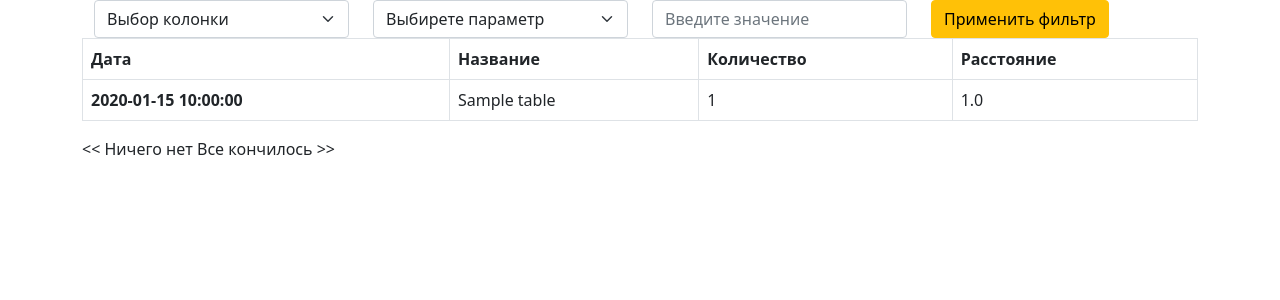
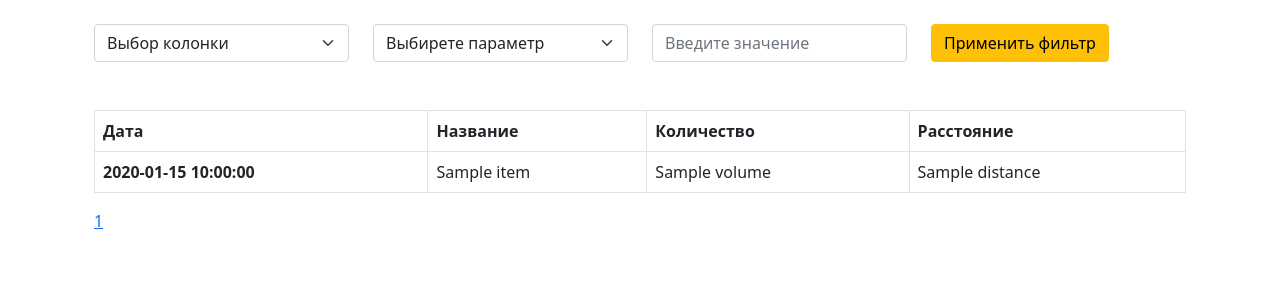
Before and after one commit to acecrosser/welbex, a Flask app: template app/templates/index.html in a window 1280 px wide. Shown: the top 300 px of the page. Run offline with Flask 2, Linux system fonts and the light colour scheme; tables that the repository leaves empty hold one stand-in row (values such as "Sample post"); the template is opened without the code that fills it: values that come from a table or form of the project are taken from there, most other values are stand-ins (such as "Sample title", 1, 10 or a date in 2020).

Commit message:
omg this funy js

```diff
--- a/app/app.py
+++ b/app/app.py
@@ -11,39 +11,44 @@
 
 from model import SinglePageTable
 
-@app.route('/', methods=['GET', 'POST'])
-def index_page():
 
-    filter_item = request.form.get('text_input')
-    column = request.form.get('column')
-    param = request.form.get('param')
-    page = request.args.get('page', 1, type=int)
+@app.route('/')
+def index():
+
+    table = SinglePageTable.query.all()
+    return render_template('index.html', table=table)
+
+
+@app.route('/table')
+def tabel_page():
+
+    column = request.args.get('column')
+    param = request.args.get('param')
+    filter_item = request.args.get('text_input')
 
     if param == 'ilike':
         table = SinglePageTable.query.filter(
-            getattr(SinglePageTable, f'{column}').ilike(f'{filter_item}')
-        ).paginate(page, 10, False)
-        return render_template('index.html', table=table)
+            getattr(SinglePageTable, f'{column}').ilike(f'%{filter_item}%')
+        ).order_by(getattr(SinglePageTable, f'{column}'))
+        return render_template('table.html', table=table)
 
     elif param == '==':
         table = SinglePageTable.query.filter(
             getattr(SinglePageTable, f'{column}') == (f'{filter_item}')
-        ).paginate(page, 10, False)
-        return render_template('index.html', table=table)
+        ).order_by(getattr(SinglePageTable, f'{column}'))
+        return render_template('table.html', table=table)
 
     elif param == '>':
         table = SinglePageTable.query.filter(
             getattr(SinglePageTable, f'{column}') > (f'{filter_item}')
-        ).paginate(page, 10, False)
-        return render_template('index.html', table=table)
+        ).order_by(getattr(SinglePageTable, f'{column}'))
+        return render_template('table.html', table=table)
 
     elif param == '<':
         table = SinglePageTable.query.filter(
             getattr(SinglePageTable, f'{column}') < (f'{filter_item}')
-        ).paginate(page, 10, False)
-        return render_template('index.html', table=table)
+        ).order_by(getattr(SinglePageTable, f'{column}'))
+        return render_template('table.html', table=table)
 
-    else:
-        page = request.args.get('page', 1, type=int)
-        table = SinglePageTable.query.paginate(page, 10, False)
-        return render_template('index.html', table=table)
+    table = SinglePageTable.query.all()
+    return render_template('table.html', table=table)
--- a/app/confg.py
+++ b/app/confg.py
@@ -1,6 +1,4 @@
 
-
-class Configuration:
-    DEBUG = True
+class Configuration(object):
     SQLALCHEMY_TRACK_MODIFICATIONS = False
     SQLALCHEMY_DATABASE_URI = 'postgresql://postgres:OSXC715MICHElle@localhost:5432/db_welbex'
--- a/app/templates/index.html
+++ b/app/templates/index.html
@@ -2,15 +2,15 @@
 <html lang="en">
 <head>
     <link href="https://cdn.jsdelivr.net/npm/bootstrap@5.0.1/dist/css/bootstrap.min.css" rel="stylesheet" integrity="sha384-+0n0xVW2eSR5OomGNYDnhzAbDsOXxcvSN1TPprVMTNDbiYZCxYbOOl7+AMvyTG2x" crossorigin="anonymous">
-    <script src="https://cdn.jsdelivr.net/npm/vue@2.6.12"></script>
+    <script src="https://ajax.googleapis.com/ajax/libs/jquery/2.2.0/jquery.min.js"></script>
     <meta charset="UTF-8">
-    <title>Title</title>
+    <title>Welbex | The TestTask</title>
 </head>
 <body>
 
-<div class="container">
-    <form action="." method="POST">
-        <div class="container">
+    <div class="container" id='root_div'>
+        <form action="/table" method="GET" id="filter_form">
+            <div class="container pt-4">
                 <div class="row">
                     <div class="col">
                         <select class="form-select" name="column">
@@ -37,43 +37,43 @@
 
                     </div>
                     <div class="col">
-                    <button type="submit" class="btn btn-warning">Применить фильтр</button>
+                        <button type="submit" class="btn btn-warning" id="btn">Применить фильтр</button>
                     </div>
                 </div>
             </div>
         </form>
-
-    <table class="table table-bordered">
-    <thead>
-        <tr>
-            <th scope="col">Дата</th>
-            <th scope="col">Название</th>
-            <th scope="col">Количество</th>
-            <th scope="col">Расстояние</th>
-        </tr>
-        </thead>
-        <tbody>
-        {% for item in table.items %}
-        <tr>
-            <th scope="row">{{ item.date }}</th>
-            <td>{{ item.title }}</td>
-            <td>{{ item.volume }}</td>
-            <td>{{ item.distance }}</td>
-        </tr>
-        {% endfor %}
-        </tbody>
-    </table>
-    {% if table.has_prev %}
-        <a href="{{ url_for('index_page', page=table.prev_num) }}">&lt;&lt; Пред.</a>
-    {% else %}
-        &lt;&lt; Ничего нет
-    {% endif %}
-    {% if table.has_next %}
-        <a href="{{ url_for('index_page', page=table.next_num) }}">След.стр &gt;&gt;</a>
-    {% else %}
-        Все кончилось &gt;&gt;
-    {% endif %}
     </div>
 
+    <div class="container pt-4" id="table_items">
+        {% include "table.html" %}
+    </div>
+
+<script>
+
+    $(document).ready(function() {
+        $("#btn").click( function() {
+            sendAjaxForm('filter_form');
+            return false;
+        });
+    });
+
+    function sendAjaxForm(filter_form) {
+
+        $.ajax({
+            url: '/table',
+            type: 'GET',
+            dataType: 'HTML',
+            data: $('#' + filter_form).serialize(),
+            cache: false,
+            success: function(html){
+                $("#table_items").html(html);
+            },
+            error: function() {
+                alert('Упс, что случилось О_О');
+            }
+        });
+    }
+
+</script>
 </body>
 </html>
--- /dev/null
+++ b/app/templates/table.html
@@ -0,0 +1,116 @@
+
+<div class="container pt-4" id="data_items">
+    <table class="table table-bordered" id='tabel_sel'>
+    <thead>
+        <tr>
+            <th scope="col">Дата</th>
+            <th scope="col" onclick="sort_title();">Название</th>
+            <th scope="col" onclick="sort_volume();">Количество</th>
+            <th scope="col" onclick="sort_distance();">Расстояние</th>
+        </tr>
+        </thead>
+        <tbody id="table_body">
+        {% for item in table %}
+        <tr>
+            <th scope="row">{{ item.date }}</th>
+            <td>{{ item.title }}</td>
+            <td>{{ item.volume }}</td>
+            <td>{{ item.distance }}</td>
+        </tr>
+        {% endfor %}
+        </tbody>
+    </table>
+    <input type="hidden" id="title_order" value="asc">
+    <input type="hidden" id="volume_order" value="asc">
+    <input type="hidden" id="distance_order" value="asc">
+</div>
+
+<script>
+    $(document).ready(function(){
+        $('#data_items').after('<div class="container" id="nav"></div>');
+        let rowsShown = 10;
+        let rowsTotal = $('#data_items tbody tr').length;
+        let numPages = rowsTotal/rowsShown;
+        for(i = 0;i < numPages;i++) {
+            let pageNum = i + 1;
+            $('#nav').append('<a href="#" rel="'+i+'">'+pageNum+'</a> ');
+        }
+        $('#data_items tbody tr').hide();
+        $('#data_items tbody tr').slice(0, rowsShown).show();
+        $('#nav a:first').addClass('active');
+        $('#nav a').bind('click', function(){
+
+            $('#nav a').removeClass('active');
+            $(this).addClass('active');
+            let currPage = $(this).attr('rel');
+            let startItem = currPage * rowsShown;
+            let endItem = startItem + rowsShown;
+            $('#data_items tbody tr').css('opacity','0.0').hide().slice(startItem, endItem).
+                    css('display','table-row').animate({opacity:1}, 300);
+        });
+    });
+
+    function sort_title() {
+        let table = $("#tabel_sel");
+        let tbody = $("#table_body");
+
+        tbody.find('tr').sort(function(a, b) {
+            if($('#title_order').val()=='asc') {
+                return $('td:first', a).text().localeCompare($('td:first', b).text());
+            }
+            else {
+                return $('td:first', b).text().localeCompare($('td:first', a).text());
+            }
+        }).appendTo(tbody);
+
+        let sort_order = $('#title_order').val()
+        if(sort_order=="asc") {
+            document.getElementById("title_order").value="desc";
+        }
+        if(sort_order=="desc")
+        {
+            document.getElementById("title_order").value="asc";
+        }
+    }
+
+    function sort_volume() {
+        if($("#volume_order").val()=='asc') {
+            let sortedRow = Array.from(tabel_sel.rows).slice(1).sort((rowA, rowB) => rowA.cells[2].innerHTML > rowB.cells[2].innerHTML ? 1 : -1);
+            tabel_sel.tBodies[0].append(...sortedRow);
+        }
+        else {
+            let sortedRow = Array.from(tabel_sel.rows).slice(1).sort((rowB, rowA) => rowB.cells[2].innerHTML > rowA.cells[2].innerHTML ? -1 : 1);
+            tabel_sel.tBodies[0].append(...sortedRow);
+        };
+
+        let sort_order = $('#volume_order').val()
+        if(sort_order=="asc") {
+            document.getElementById("volume_order").value="desc";
+        }
+        if(sort_order=="desc")
+        {
+            document.getElementById("volume_order").value="asc";
+        }
+    }
+
+    function sort_distance() {
+        if($("#distance_order").val()=='asc') {
+            let sortedRow = Array.from(tabel_sel.rows).slice(1).sort((rowA, rowB) => rowA.cells[3].innerHTML > rowB.cells[3].innerHTML ? 1 : -1);
+            tabel_sel.tBodies[0].append(...sortedRow);
+        }
+        else {
+            let sortedRow = Array.from(tabel_sel.rows).slice(1).sort((rowB, rowA) => rowB.cells[3].innerHTML > rowA.cells[3].innerHTML ? -1 : 1);
+            tabel_sel.tBodies[0].append(...sortedRow);
+        };
+
+        let sort_order = $('#distance_order').val()
+        if(sort_order=="asc") {
+            document.getElementById("distance_order").value="desc";
+        }
+        if(sort_order=="desc")
+        {
+            document.getElementById("distance_order").value="asc";
+        }
+    }
+
+</script>
```
Also changed, not shown: app/templates/base.html (added). Lines whose indentation alone changed are shown as unchanged.
